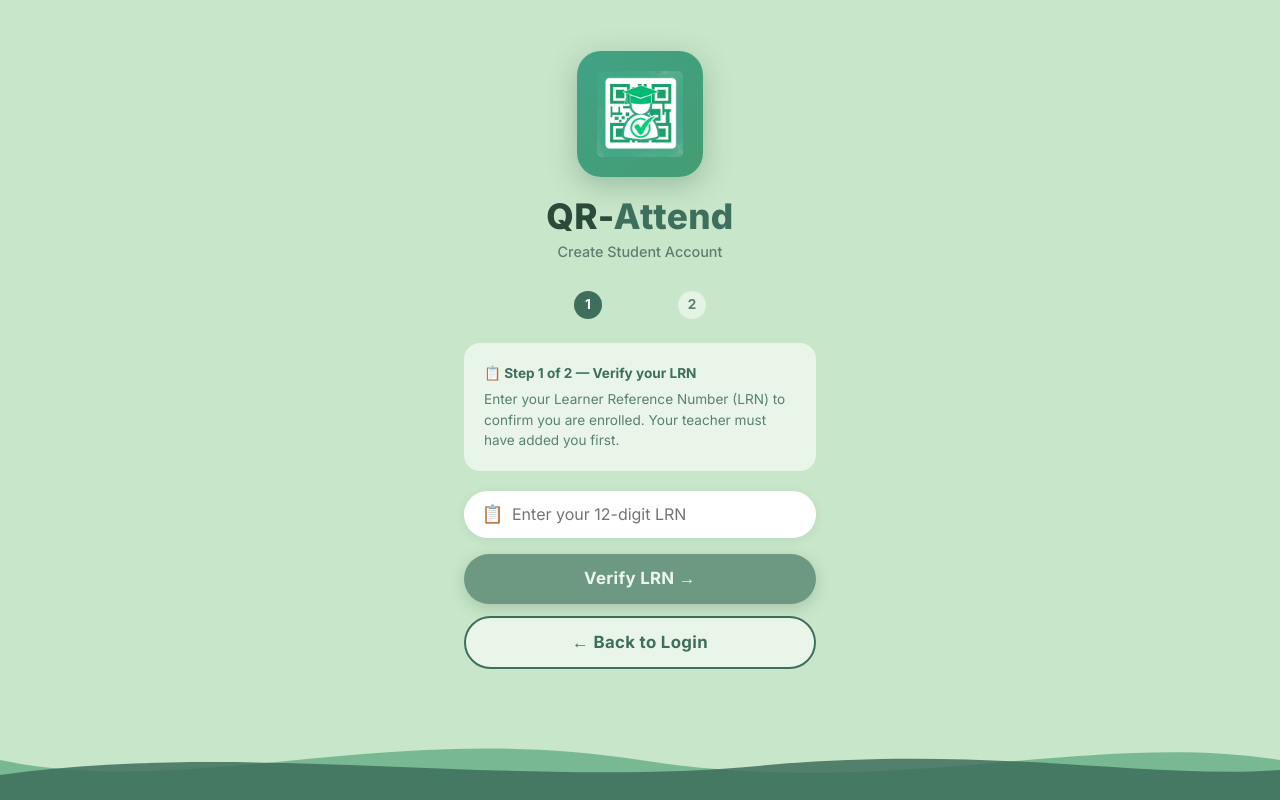
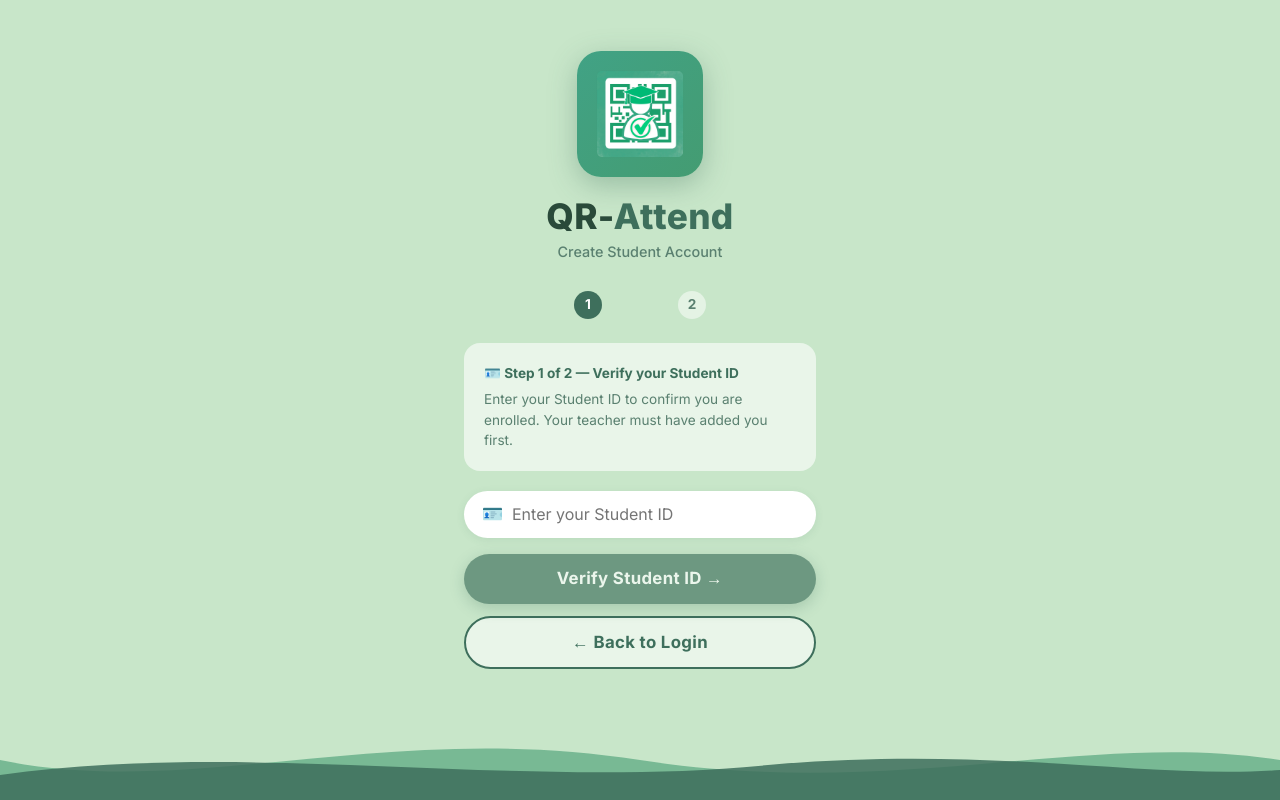
Before and after one commit to Tankness-dotcom/QR-Attend, a React (Create React App) app in the folder frontend/: page /login in a window 1280 px wide. Both pictures are taken after typing "name@example.com", "Sample123" into the empty fields and a click on the button "Create Student Account". Built offline with nearby package versions, Linux system fonts and the light colour scheme; what html5-qrcode would draw is missing.

Commit message:
Replace LRN with Student ID for self-registration; make LRN optional in student form

```diff
--- a/frontend/src/api.js
+++ b/frontend/src/api.js
@@ -44,8 +44,8 @@ export const changeTeacherPassword = (current_password, new_password) =>
 export const uploadStudentPhoto    = (photo)                        => request('PUT',    '/auth/student/photo',         { photo });
 export const removeStudentPhoto    = ()                             => request('DELETE', '/auth/student/photo');
 export const changeStudentPassword = (current_password, new_password) => request('PUT', '/auth/student/password', { current_password, new_password });
-export const lookupStudentByLRN    = (lrn)                          => request('GET',    `/auth/student/lookup-lrn?lrn=${encodeURIComponent(lrn)}`);
-export const studentSelfRegister   = (lrn, username, password)      => request('POST',   '/auth/student/self-register', { lrn, username, password });
+export const lookupStudentById     = (student_id)                    => request('GET',    `/auth/student/lookup-id?student_id=${encodeURIComponent(student_id)}`);
+export const studentSelfRegister   = (student_id, username, password) => request('POST',   '/auth/student/self-register', { student_id, username, password });
 
 /* ── Teacher management (admin) ── */
 export const getTeachers     = ()     => request('GET',    '/auth/teachers');
--- a/frontend/src/pages/LoginPage.js
+++ b/frontend/src/pages/LoginPage.js
@@ -1,6 +1,6 @@
 import React, { useState } from 'react';
 import { useNavigate } from 'react-router-dom';
-import { teacherLogin, studentLogin, lookupStudentByLRN, studentSelfRegister } from '../api';
+import { teacherLogin, studentLogin, lookupStudentById, studentSelfRegister } from '../api';
 import { useAuth } from '../context/AuthContext';
 
 /* ══════════════════════════════════════
@@ -145,21 +145,21 @@ function LoginScreen({ onCreateAccount }) {
 }
 
 /* ══════════════════════════════════════
-   SCREEN 2 — STEP 1: Verify LRN
+   SCREEN 2 — STEP 1: Verify Student ID
 ══════════════════════════════════════ */
 function VerifyLRNScreen({ onBack, onVerified }) {
-  const [lrn, setLrn]         = useState('');
-  const [error, setError]     = useState('');
-  const [loading, setLoading] = useState(false);
+  const [studentId, setStudentId] = useState('');
+  const [error, setError]         = useState('');
+  const [loading, setLoading]     = useState(false);
 
   async function handleLookup(e) {
     e.preventDefault(); setError(''); setLoading(true);
     try {
-      const data = await lookupStudentByLRN(lrn.trim());
+      const data = await lookupStudentById(studentId.trim());
       if (data.has_account) {
         setError('This student already has an account. Please log in instead.');
       } else {
-        onVerified(lrn.trim(), data);
+        onVerified(studentId.trim(), data);
       }
     } catch (err) { setError(err.message); }
     finally { setLoading(false); }
@@ -178,29 +178,32 @@ function VerifyLRNScreen({ onBack, onVerified }) {
       </div>
 
       <div style={{ width: '100%', background: 'rgba(255,255,255,.6)', borderRadius: '16px', padding: '1.25rem', marginBottom: '1.25rem', fontSize: '.85rem', color: '#3e6f5c' }}>
-        <div style={{ fontWeight: 700, marginBottom: '.4rem' }}>📋 Step 1 of 2 — Verify your LRN</div>
-        <div style={{ color: '#5a8070' }}>Enter your Learner Reference Number (LRN) to confirm you are enrolled. Your teacher must have added you first.</div>
+        <div style={{ fontWeight: 700, marginBottom: '.4rem' }}>🪪 Step 1 of 2 — Verify your Student ID</div>
+        <div style={{ color: '#5a8070' }}>Enter your Student ID to confirm you are enrolled. Your teacher must have added you first.</div>
       </div>
 
       <ErrorBox msg={error} />
 
       <form onSubmit={handleLookup} style={{ width: '100%' }}>
         <div style={inputWrap}>
-          <span style={iconStyle}>📋</span>
+          <span style={iconStyle}>🪪</span>
           <input
-            type="text" inputMode="numeric" placeholder="Enter your 12-digit LRN"
-            value={lrn} onChange={e => setLrn(e.target.value)}
-            required maxLength={12} autoFocus style={inputStyle}
+            type="text"
+            placeholder="Enter your Student ID"
+            value={studentId}
+            onChange={e => setStudentId(e.target.value)}
+            required
+            autoFocus
+            style={inputStyle}
           />
         </div>
-        <button type="submit" disabled={loading || lrn.length < 6}
-          style={{ ...btnGreen, opacity: (loading || lrn.length < 6) ? .65 : 1, cursor: (loading || lrn.length < 6) ? 'not-allowed' : 'pointer' }}>
-          {loading ? 'Looking up…' : 'Verify LRN →'}
+        <button type="submit" disabled={loading || studentId.length < 1}
+          style={{ ...btnGreen, opacity: (loading || studentId.length < 1) ? .65 : 1, cursor: (loading || studentId.length < 1) ? 'not-allowed' : 'pointer' }}>
+          {loading ? 'Looking up…' : 'Verify Student ID →'}
         </button>
       </form>
 
-      <button type="button" onClick={onBack}
-        style={{ ...btnOutline, marginTop: '.75rem' }}>
+      <button type="button" onClick={onBack} style={{ ...btnOutline, marginTop: '.75rem' }}>
         ← Back to Login
       </button>
     </PageShell>
@@ -210,8 +213,7 @@ function VerifyLRNScreen({ onBack, onVerified }) {
 /* ══════════════════════════════════════
    SCREEN 3 — STEP 2: Set Username & Password
 ══════════════════════════════════════ */
-function SetCredentialsScreen({ lrn, studentInfo, onBack, onSuccess }) {
-  const [username, setUsername] = useState('');
+function SetCredentialsScreen({ lrn, studentInfo, onBack, onSuccess }) {  const [username, setUsername] = useState('');
   const [password, setPassword] = useState('');
   const [confirm, setConfirm]   = useState('');
   const [error, setError]       = useState('');
@@ -316,8 +318,8 @@ function SuccessScreen({ username, onLogin }) {
    ROOT — controls which screen is shown
 ══════════════════════════════════════ */
 export default function LoginPage() {
-  const [screen, setScreen]         = useState('login');   // 'login' | 'verify' | 'credentials' | 'success'
-  const [verifiedLRN, setLRN]       = useState('');
+  const [screen, setScreen]           = useState('login');
+  const [verifiedId, setVerifiedId]   = useState('');
   const [studentInfo, setStudentInfo] = useState(null);
   const [createdUsername, setCreated] = useState('');
 
@@ -325,7 +327,7 @@ export default function LoginPage() {
     return (
       <VerifyLRNScreen
         onBack={() => setScreen('login')}
-        onVerified={(lrn, info) => { setLRN(lrn); setStudentInfo(info); setScreen('credentials'); }}
+        onVerified={(id, info) => { setVerifiedId(id); setStudentInfo(info); setScreen('credentials'); }}
       />
     );
   }
@@ -333,7 +335,7 @@ export default function LoginPage() {
   if (screen === 'credentials') {
     return (
       <SetCredentialsScreen
-        lrn={verifiedLRN}
+        lrn={verifiedId}
         studentInfo={studentInfo}
         onBack={() => setScreen('verify')}
         onSuccess={(uname) => { setCreated(uname); setScreen('success'); }}
--- a/frontend/src/pages/StudentsPage.js
+++ b/frontend/src/pages/StudentsPage.js
@@ -257,9 +257,9 @@ export default function StudentsPage() {
                     required placeholder="Juan dela Cruz" autoFocus />
                 </div>
                 <div className="form-group">
-                  <label>LRN (Learner Reference No.) *</label>
+                  <label>LRN (Learner Reference No.)</label>
                   <input value={form.lrn} onChange={e => setForm({...form, lrn: e.target.value})}
-                    required placeholder="123456789012" maxLength={12} />
+                    placeholder="123456789012" maxLength={12} />
                 </div>
                 <div className="form-group">
                   <label>Student ID</label>
```
Also changed, not shown: 1 other file (tests, documents, lock files or other folders).
